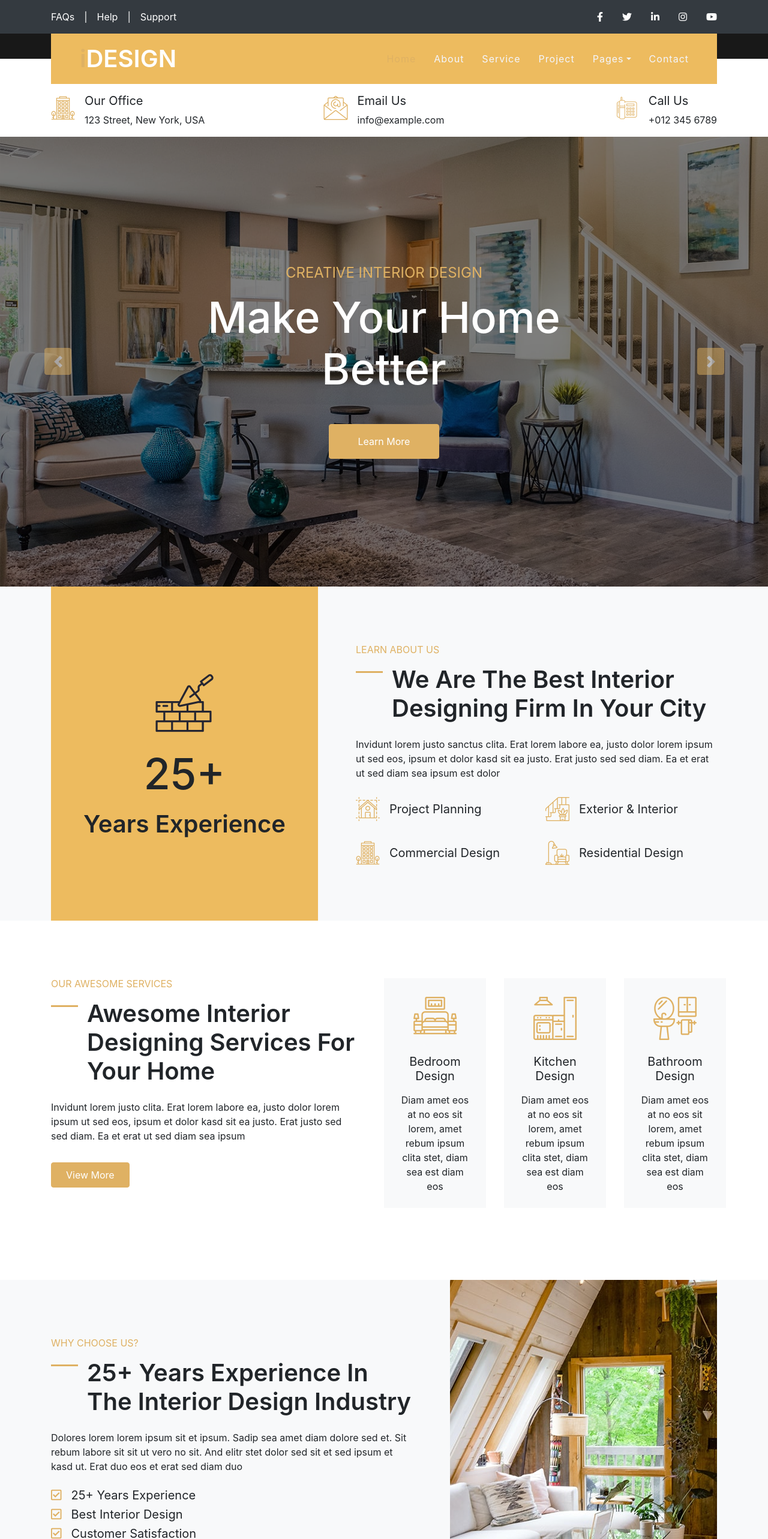
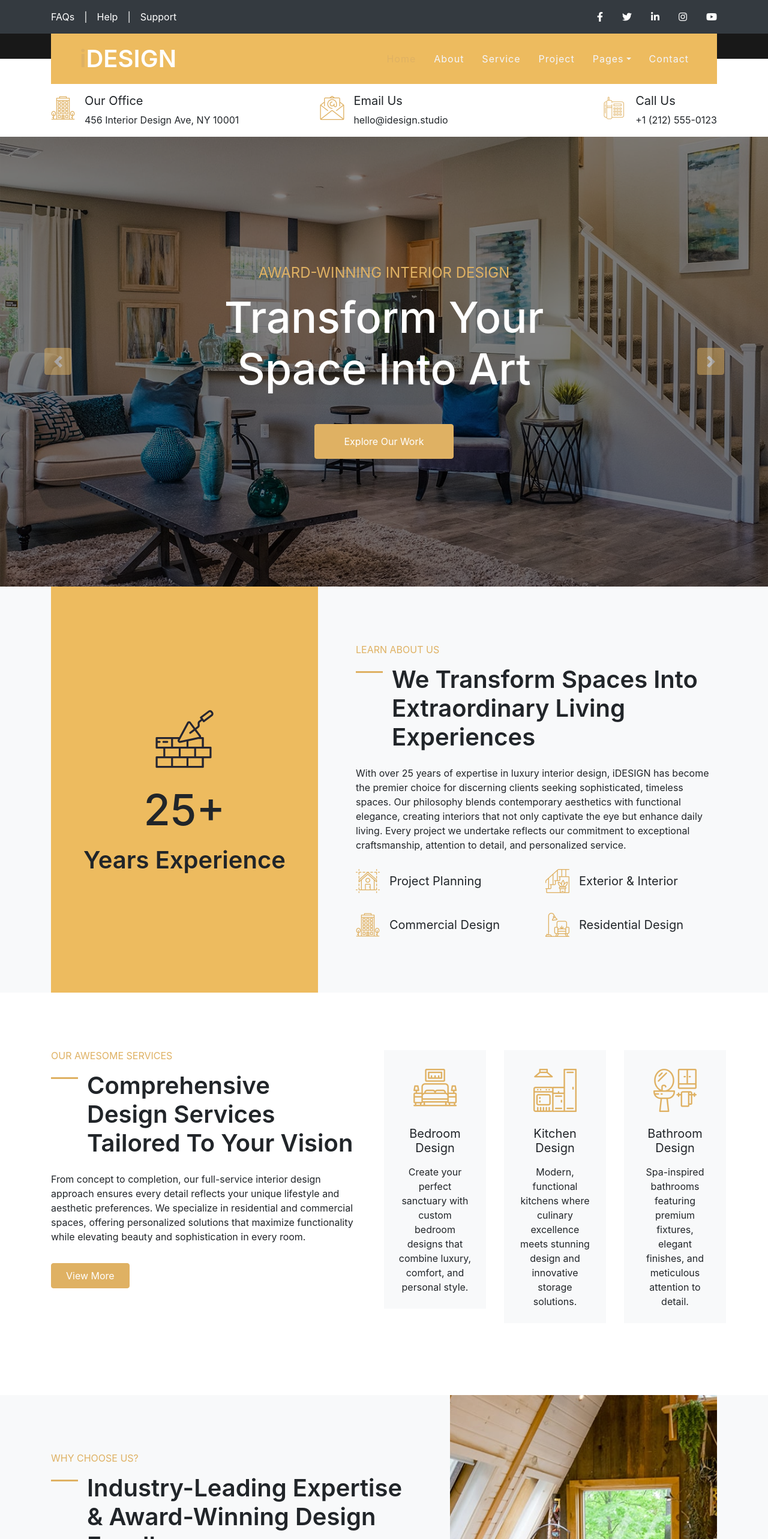
Before and after one commit to JordiNodeJS/interior-design, a Next.js app: page / in a window 1280 px wide. Shown: the top 2566 px of the page at 60% size. Built offline with nearby package versions, Linux system fonts and the light colour scheme.

Commit message:
feat: Implement contact form API and update contact details across components

```diff
--- a/app/components/home/AboutSection.tsx
+++ b/app/components/home/AboutSection.tsx
@@ -15,13 +15,16 @@ export default function AboutSection() {
               Learn About Us
             </h6>
             <h1 className="mb-4 section-title">
-              We Are The Best Interior Designing Firm In Your City
+              We Transform Spaces Into Extraordinary Living Experiences
             </h1>
             <p>
-              Invidunt lorem justo sanctus clita. Erat lorem labore ea, justo
-              dolor lorem ipsum ut sed eos, ipsum et dolor kasd sit ea justo.
-              Erat justo sed sed diam. Ea et erat ut sed diam sea ipsum est
-              dolor
+              With over 25 years of expertise in luxury interior design, iDESIGN
+              has become the premier choice for discerning clients seeking
+              sophisticated, timeless spaces. Our philosophy blends contemporary
+              aesthetics with functional elegance, creating interiors that not
+              only captivate the eye but enhance daily living. Every project we
+              undertake reflects our commitment to exceptional craftsmanship,
+              attention to detail, and personalized service.
             </p>
             <div className="row py-2">
               <div className="col-sm-6">
--- a/app/components/home/BlogSection.tsx
+++ b/app/components/home/BlogSection.tsx
@@ -2,23 +2,23 @@ const blogPosts = [
   {
     id: 1,
     img: "/img/blog-1.jpg",
-    title: "Diam amet eos at no eos",
+    title: "2025 Interior Design Trends",
     excerpt:
-      "Diam amet eos at no eos sit, amet rebum ipsum clita stet, diam sea est diam eos, sit vero stet justo",
+      "Discover the hottest interior design trends shaping luxury homes this year, from sustainable materials to biophilic design elements and smart home integration.",
   },
   {
     id: 2,
     img: "/img/blog-2.jpg",
-    title: "Diam amet eos at no eos",
+    title: "Maximizing Small Spaces",
     excerpt:
-      "Diam amet eos at no eos sit, amet rebum ipsum clita stet, diam sea est diam eos, sit vero stet justo",
+      "Expert tips on transforming compact living areas into functional, stylish spaces through clever storage solutions, multi-purpose furniture, and strategic design.",
   },
   {
     id: 3,
     img: "/img/blog-3.jpg",
-    title: "Diam amet eos at no eos",
+    title: "Choosing the Perfect Color Palette",
     excerpt:
-      "Diam amet eos at no eos sit, amet rebum ipsum clita stet, diam sea est diam eos, sit vero stet justo",
+      "A comprehensive guide to selecting harmonious color schemes that reflect your personality while enhancing natural light and creating the perfect ambiance.",
   },
 ];
 
@@ -51,13 +51,14 @@ export default function BlogSection() {
                   <p>{post.excerpt}</p>
                   <div className="d-flex">
                     <small className="mr-3">
-                      <i className="fa fa-user text-primary"></i> Admin
+                      <i className="fa fa-user text-primary"></i> Sarah Mitchell
                     </small>
                     <small className="mr-3">
-                      <i className="fa fa-folder text-primary"></i> Web Design
+                      <i className="fa fa-folder text-primary"></i> Interior
+                      Design
                     </small>
                     <small className="mr-3">
-                      <i className="fa fa-comments text-primary"></i> 15
+                      <i className="fa fa-comments text-primary"></i> 24
                     </small>
                   </div>
                 </div>
--- a/app/components/home/FeaturesSection.tsx
+++ b/app/components/home/FeaturesSection.tsx
@@ -8,13 +8,16 @@ export default function FeaturesSection() {
               Why Choose Us?
             </h6>
             <h1 className="mb-4 section-title">
-              25+ Years Experience In The Interior Design Industry
+              Industry-Leading Expertise & Award-Winning Design Excellence
             </h1>
             <p className="mb-4">
-              Dolores lorem lorem ipsum sit et ipsum. Sadip sea amet diam dolore
-              sed et. Sit rebum labore sit sit ut vero no sit. And elitr stet
-              dolor sed sit et sed ipsum et kasd ut. Erat duo eos et erat sed
-              diam duo
+              Our distinguished portfolio spans luxury residences, boutique
+              hotels, and prestigious commercial spaces. With a team of
+              internationally recognized designers and architects, we deliver
+              innovative solutions that exceed expectations. Every project
+              benefits from our meticulous process, premium partnerships with
+              leading brands, and unwavering commitment to transforming your
+              vision into reality.
             </p>
             <ul className="list-inline">
               <li>
@@ -25,14 +28,14 @@ export default function FeaturesSection() {
               </li>
               <li>
                 <h5>
-                  <i className="far fa-check-square text-primary mr-3"></i>Best
-                  Interior Design
+                  <i className="far fa-check-square text-primary mr-3"></i>
+                  Award-Winning Designs
                 </h5>
               </li>
               <li>
                 <h5>
                   <i className="far fa-check-square text-primary mr-3"></i>
-                  Customer Satisfaction
+                  100% Client Satisfaction
                 </h5>
               </li>
             </ul>
--- a/app/components/home/HeroCarousel.tsx
+++ b/app/components/home/HeroCarousel.tsx
@@ -10,16 +10,16 @@ export default function HeroCarousel() {
             <div className="carousel-caption d-flex flex-column align-items-center justify-content-center">
               <div className="p-3" style={{ maxWidth: "800px" }}>
                 <h4 className="text-primary text-uppercase font-weight-normal mb-md-3">
-                  Creative Interior Design
+                  Award-Winning Interior Design
                 </h4>
                 <h3 className="display-3 text-white mb-md-4">
-                  Make Your Home Better
+                  Transform Your Space Into Art
                 </h3>
                 <a
                   href=""
                   className="btn btn-primary py-md-3 px-md-5 mt-2 mt-md-4"
                 >
-                  Learn More
+                  Explore Our Work
                 </a>
               </div>
             </div>
@@ -29,16 +29,16 @@ export default function HeroCarousel() {
             <div className="carousel-caption d-flex flex-column align-items-center justify-content-center">
               <div className="p-3" style={{ maxWidth: "800px" }}>
                 <h4 className="text-primary text-uppercase font-weight-normal mb-md-3">
-                  Creative Interior Design
+                  Luxury Residential Design
                 </h4>
                 <h3 className="display-3 text-white mb-md-4">
-                  Stay At Home In Peace
+                  Where Elegance Meets Comfort
                 </h3>
                 <a
                   href=""
                   className="btn btn-primary py-md-3 px-md-5 mt-2 mt-md-4"
                 >
-                  Learn More
+                  Get Started Today
                 </a>
               </div>
             </div>
--- a/app/components/home/ServicesSection.tsx
+++ b/app/components/home/ServicesSection.tsx
@@ -5,21 +5,21 @@ export default function ServicesSection() {
       icon: "flaticon-bedroom",
       title: "Bedroom Design",
       description:
-        "Diam amet eos at no eos sit lorem, amet rebum ipsum clita stet, diam sea est diam eos",
+        "Create your perfect sanctuary with custom bedroom designs that combine luxury, comfort, and personal style.",
     },
     {
       id: 2,
       icon: "flaticon-kitchen",
       title: "Kitchen Design",
       description:
-        "Diam amet eos at no eos sit lorem, amet rebum ipsum clita stet, diam sea est diam eos",
+        "Modern, functional kitchens where culinary excellence meets stunning design and innovative storage solutions.",
     },
     {
       id: 3,
       icon: "flaticon-bathroom",
       title: "Bathroom Design",
       description:
-        "Diam amet eos at no eos sit lorem, amet rebum ipsum clita stet, diam sea est diam eos",
+        "Spa-inspired bathrooms featuring premium fixtures, elegant finishes, and meticulous attention to detail.",
     },
   ];
 
@@ -32,12 +32,15 @@ export default function ServicesSection() {
               Our Awesome Services
             </h6>
             <h1 className="mb-4 section-title">
-              Awesome Interior Designing Services For Your Home
+              Comprehensive Design Services Tailored To Your Vision
             </h1>
             <p>
-              Invidunt lorem justo clita. Erat lorem labore ea, justo dolor
-              lorem ipsum ut sed eos, ipsum et dolor kasd sit ea justo. Erat
-              justo sed sed diam. Ea et erat ut sed diam sea ipsum
+              From concept to completion, our full-service interior design
+              approach ensures every detail reflects your unique lifestyle and
+              aesthetic preferences. We specialize in residential and commercial
+              spaces, offering personalized solutions that maximize
+              functionality while elevating beauty and sophistication in every
+              room.
             </p>
             <a href="" className="btn btn-primary mt-3 py-2 px-4">
               View More
--- a/app/components/home/TeamSection.tsx
+++ b/app/components/home/TeamSection.tsx
@@ -2,26 +2,26 @@ const teamMembers = [
   {
     id: 1,
     img: "/img/team-1.jpg",
-    name: "Name Goes Here",
-    role: "Designation",
+    name: "Sarah Mitchell",
+    role: "Creative Director",
   },
   {
     id: 2,
     img: "/img/team-2.jpg",
-    name: "Name Goes Here",
-    role: "Designation",
+    name: "James Anderson",
+    role: "Senior Designer",
   },
   {
     id: 3,
     img: "/img/team-3.jpg",
-    name: "Name Goes Here",
-    role: "Designation",
+    name: "Emily Rodriguez",
+    role: "Project Manager",
   },
   {
     id: 4,
     img: "/img/team-4.jpg",
-    name: "Name Goes Here",
-    role: "Designation",
+    name: "Michael Chen",
+    role: "Lead Architect",
   },
 ];
 
--- a/app/components/home/UnderNav.tsx
+++ b/app/components/home/UnderNav.tsx
@@ -8,7 +8,7 @@ export default function UnderNav() {
               <h1 className="flaticon-office font-weight-normal text-primary m-0 mr-3"></h1>
               <div className="d-flex flex-column">
                 <h5>Our Office</h5>
-                <p className="m-0">123 Street, New York, USA</p>
+                <p className="m-0">456 Interior Design Ave, NY 10001</p>
               </div>
             </div>
           </div>
@@ -17,7 +17,7 @@ export default function UnderNav() {
               <h1 className="flaticon-email font-weight-normal text-primary m-0 mr-3"></h1>
               <div className="d-flex flex-column">
                 <h5>Email Us</h5>
-                <p className="m-0">info@example.com</p>
+                <p className="m-0">hello@idesign.studio</p>
               </div>
             </div>
           </div>
@@ -26,7 +26,7 @@ export default function UnderNav() {
               <h1 className="flaticon-telephone font-weight-normal text-primary m-0 mr-3"></h1>
               <div className="d-flex flex-column">
                 <h5>Call Us</h5>
-                <p className="m-0">+012 345 6789</p>
+                <p className="m-0">+1 (212) 555-0123</p>
               </div>
             </div>
           </div>
--- a/package.json
+++ b/package.json
@@ -17,6 +17,7 @@
     "next": "16.0.1",
     "react": "19.2.0",
     "react-dom": "19.2.0",
+    "resend": "^6.3.0",
     "sass": "^1.93.2",
     "swiper": "^12.0.3",
     "yet-another-react-lightbox": "^3.25.0"
```
Also changed, not shown: app/api/contact/route.ts (added, +74 -0 lines), app/components/Footer.tsx (+7 -13 lines), app/components/home/TestimonialSection.tsx (+6 -6 lines), app/contact/page.tsx (+31 -8 lines), 1 other file (tests, documents, lock files or other folders).
